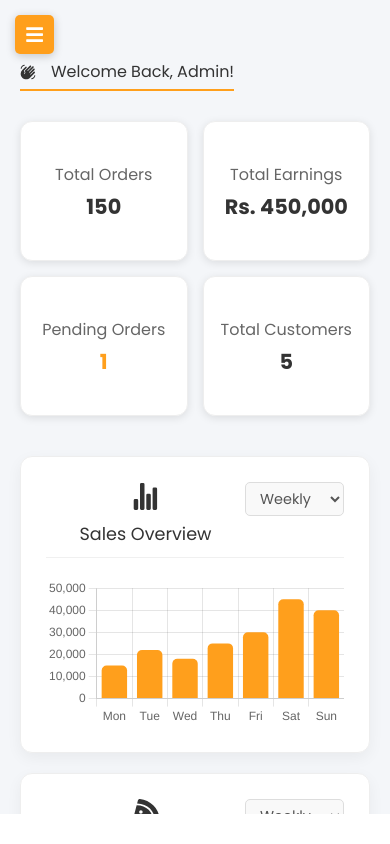
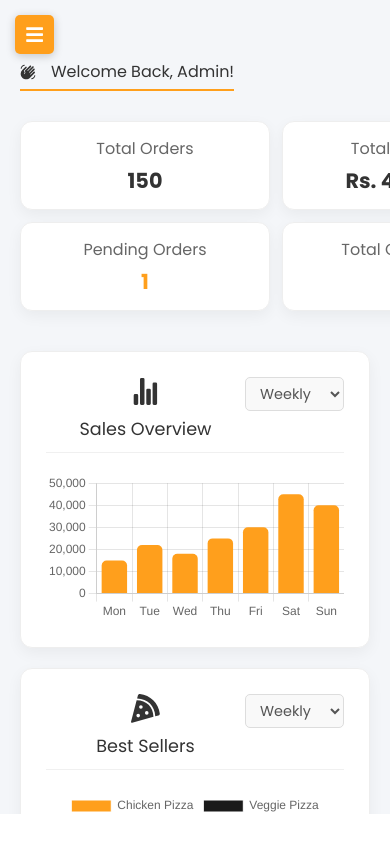
Before and after one commit to sanukadinwara/single-page-restaurant-website, a React (Vite) app: page /admin/dashboard in a window 390 px wide. Built offline with nearby package versions, Linux system fonts and the light colour scheme.

Commit message:
Update admin dashboard mobile view and layout

```diff
--- a/src/App.css
+++ b/src/App.css
@@ -2892,22 +2892,18 @@
   .stats-grid {
     display: grid !important;
     grid-template-columns: repeat(2, 1fr) !important; /* සමාන කොටස් 2ක් */
-    gap: 15px !important; /* මැද හිස් තැන */
-    align-items: center;
-    margin-bottom: 20px;
+    gap: 12px !important; /* මැද හිස් තැන */
   }
 
   /* 2. කාඩ් එකේ සයිස් එක ගානට හදාගන්නවා */
   .admin-card {
-    width: 100%;
-    margin: 0;
-    height: 140px;
-    display: flex;
-    flex-direction: column;
-    justify-content: center;
-    align-items: center;
-    padding: 10px;
-    box-shadow: 0 2px 8px rgba(0,0,0,0.1)
+    height: auto !important;
+    min-height: 100% !important;
+    display: flex !important;
+    flex-direction: column !important;
+    justify-content: center !important;
+    align-items: center !important;
+    padding: 15px 5px !important;
   }
 
   /* 3. කාඩ් එකේ අකුරු ටිකක් පොඩි කරමු ලස්සනට පේන්න */
```
